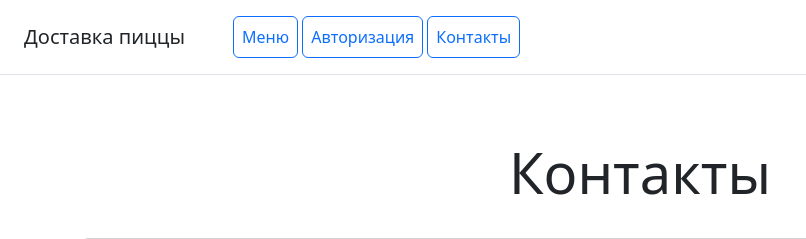
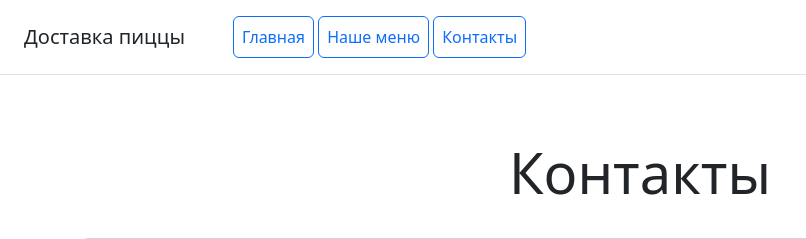
Before and after one commit to pozdniakovaolga/online_store, a Django app: template catalog/templates/catalog/contact.html in a window 1280 px wide. Shown: the top 239 px of the page, without its empty margins (0-806 px from the left). Run offline with Django 4.2, Linux system fonts and the light colour scheme; the template is opened without the code that fills it, so the values that code supplies are empty; some libraries are stand-ins or nearby versions.

Commit message:
Added base html and inc_app_menu.html

```diff
--- /dev/null
+++ b/catalog/templates/catalog/base.html
@@ -0,0 +1,32 @@
+{% load static %}
+<!doctype html>
+<html lang="en">
+<head>
+    <meta charset="utf-8">
+    <meta name="viewport" content="width=device-width, initial-scale=1">
+    <title>Пицца Boss</title>
+    <link href="{% static 'css/bootstrap.min.css' %}" rel="stylesheet">
+</head>
+
+<body>
+
+{% include 'catalog/includes/inc_app_menu.html' %}
+
+    {% block content %}
+    {% endblock %}
+
+    <footer class="pt-4 my-md-5 pt-md-5 border-top">
+        <div class="row">
+            <div class="col-12 col-md">
+                115304, город Москва, Каспийская ул, д. 20, офис 11<br>
+                ОГРН: 12177004211211  ИНН: 97240571211<br>
+                Все права защищены.
+                <small class="d-block mb-3 text-muted">&copy; 2023</small>
+            </div>
+        </div>
+    </footer>
+</div>
+
+<script src="{% static 'js/bootstrap.bundle.min.js' %}"></script>
+</body>
+</html>
--- a/catalog/templates/catalog/contact.html
+++ b/catalog/templates/catalog/contact.html
@@ -1,21 +1,6 @@
-<!doctype html>
-<html lang="en">
-<head>
-    <meta charset="utf-8">
-    <meta name="viewport" content="width=device-width, initial-scale=1">
-    <title>Пицца Boss</title>
-    <link href="/static/css/bootstrap.min.css" rel="stylesheet">
+{% extends 'catalog/base.html' %}
 
-</head>
-<body>
-<div class="d-flex flex-column flex-md-row align-items-center p-3 px-md-4 mb-3 bg-white border-bottom box-shadow">
-    <h5 class="my-0 mr-md-auto font-weight-normal">Доставка пиццы</h5>
-    <nav class="ms-5">
-        <a class="p-2 btn btn-outline-primary" href="/">Меню</a>
-        <a class="p-2 btn btn-outline-primary" href="/">Авторизация</a>
-        <a class="p-2 btn btn-outline-primary" href="/contact/">Контакты</a>
-    </nav>
-</div>
+{% block content %}
 
 <div class="pricing-header px-3 py-3 pt-md-5 pb-md-4 mx-auto text-center">
     <h1 class="display-4">Контакты</h1>
@@ -29,15 +14,15 @@
                     <table class="table table-striped">
                         <tr>
                             <td class="w-25">Телефон доставки</td>
-                            <td>{{phone_delivery}}</td>
+                            <td>{{ phone_delivery }}</td>
                         </tr>
                         <tr>
                             <td class="w-25">Телефон руководства</td>
-                            <td>{{phone_seo}}</td>
+                            <td>{{ phone_seo }}</td>
                         </tr>
                         <tr>
                             <td class="w-25">E-mail</td>
-                            <td>{{email}}</td>
+                            <td>{{ email }}</td>
                         </tr>
                     </table>
                 </div>
@@ -70,18 +55,4 @@
         </div>
     </div>
 
-     <footer class="pt-4 my-md-5 pt-md-5 border-top">
-        <div class="row">
-            <div class="col-12 col-md">
-                115304, город Москва, Каспийская ул, д. 20, офис 11<br>
-                ОГРН: 12177004211211  ИНН: 97240571211<br>
-                Все права защищены.
-                <small class="d-block mb-3 text-muted">&copy; 2023</small>
-            </div>
-        </div>
-    </footer>
-</div>
-
-<script src="/static/js/bootstrap.bundle.min.js"></script>
-</body>
-</html>
+{% endblock %}
--- /dev/null
+++ b/catalog/templates/catalog/includes/inc_app_menu.html
@@ -0,0 +1,8 @@
+<div class="d-flex flex-column flex-md-row align-items-center p-3 px-md-4 mb-3 bg-white border-bottom box-shadow">
+    <h5 class="my-0 mr-md-auto font-weight-normal">Доставка пиццы</h5>
+    <nav class="ms-5">
+        <a class="p-2 btn btn-outline-primary" href="/">Главная</a>
+        <a class="p-2 btn btn-outline-primary" href="/products/">Наше меню</a>
+        <a class="p-2 btn btn-outline-primary" href="/contact/">Контакты</a>
+    </nav>
+</div>
```
